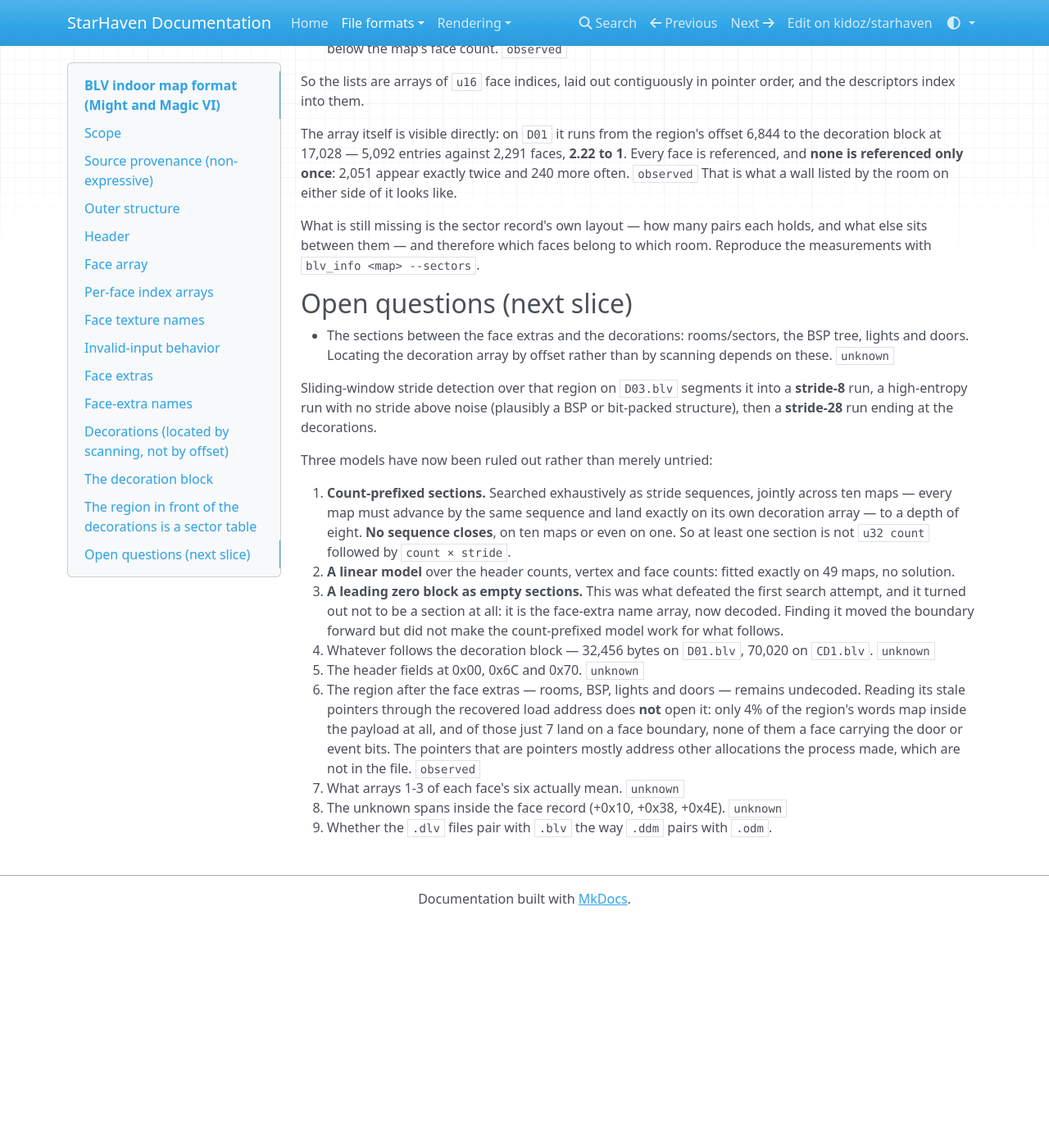
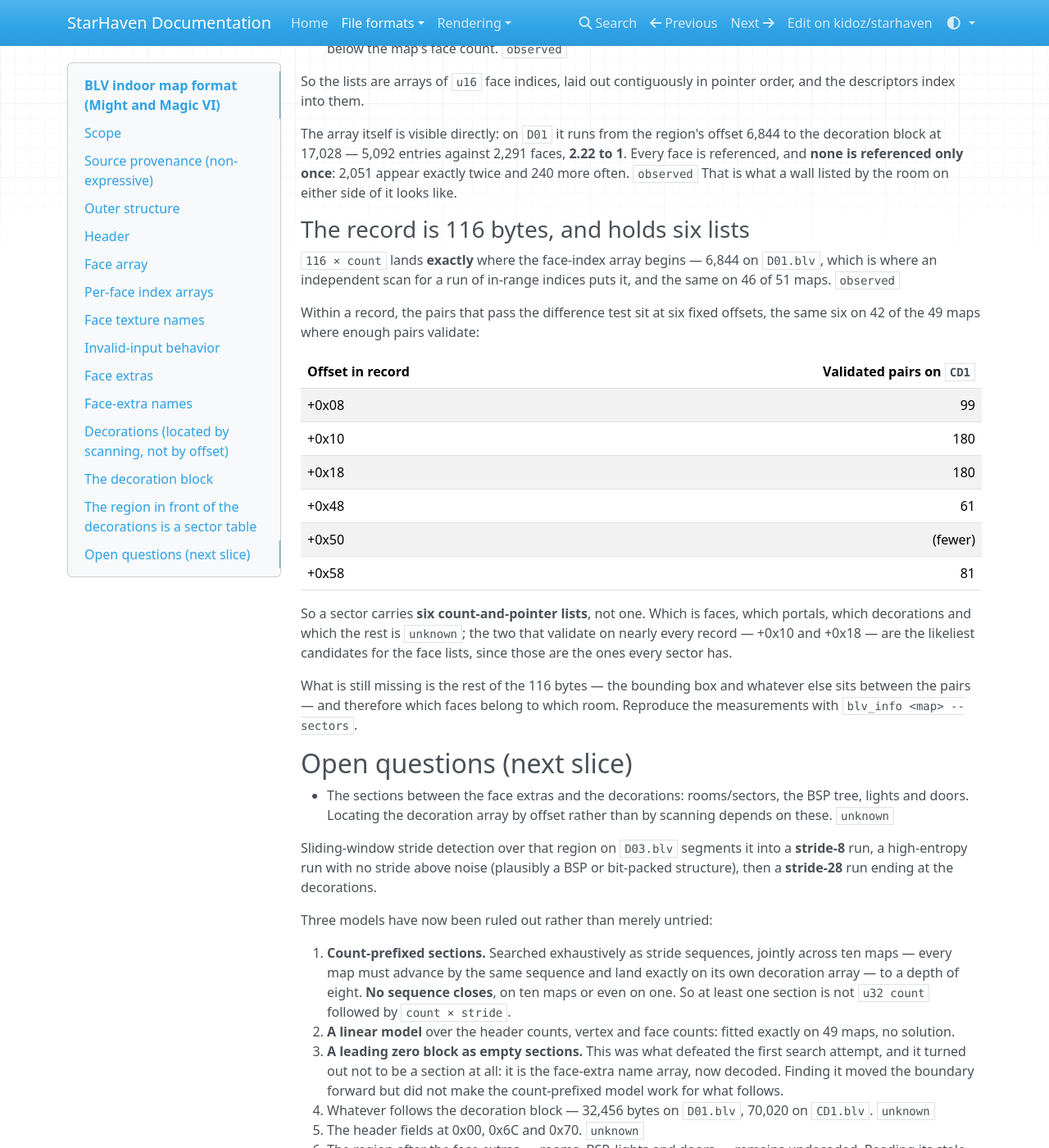
Before and after one commit to kidoz/starhaven, an MkDocs documentation site: the page built from docs/formats/blv.md, in a window 1280 px wide and 1400 px high, scrolled down 9652 px. Shown: the whole window at 82% size. Built offline with MkDocs 1.6.1, drawn with Linux system fonts in a browser that asks for light colours; nearby versions of some CDN libraries; before the commit the page ends 10776 px from its top, so only the background shows below that.

Commit message:
Pin the indoor sector record at 116 bytes and six lists

```diff
--- a/docs/formats/blv.md
+++ b/docs/formats/blv.md
@@ -435,8 +435,31 @@ faces, **2.22 to 1**. Every face is referenced, and **none is referenced only
 once**: 2,051 appear exactly twice and 240 more often. `observed` That is what
 a wall listed by the room on either side of it looks like.
 
-What is still missing is the sector record's own layout — how many pairs each
-holds, and what else sits between them — and therefore which faces belong to
+### The record is 116 bytes, and holds six lists
+
+`116 × count` lands **exactly** where the face-index array begins — 6,844 on
+`D01.blv`, which is where an independent scan for a run of in-range indices
+puts it, and the same on 46 of 51 maps. `observed`
+
+Within a record, the pairs that pass the difference test sit at six fixed
+offsets, the same six on 42 of the 49 maps where enough pairs validate:
+
+| Offset in record | Validated pairs on `CD1` |
+| --- | ---: |
+| +0x08 | 99 |
+| +0x10 | 180 |
+| +0x18 | 180 |
+| +0x48 | 61 |
+| +0x50 | (fewer) |
+| +0x58 | 81 |
+
+So a sector carries **six count-and-pointer lists**, not one. Which is faces,
+which portals, which decorations and which the rest is `unknown`; the two that
+validate on nearly every record — +0x10 and +0x18 — are the likeliest
+candidates for the face lists, since those are the ones every sector has.
+
+What is still missing is the rest of the 116 bytes — the bounding box and
+whatever else sits between the pairs — and therefore which faces belong to
 which room. Reproduce the measurements with `blv_info <map> --sectors`.
 
 ## Open questions (next slice)
```
Also changed, not shown: README.md (+3 -1 lines), 1 other file.
